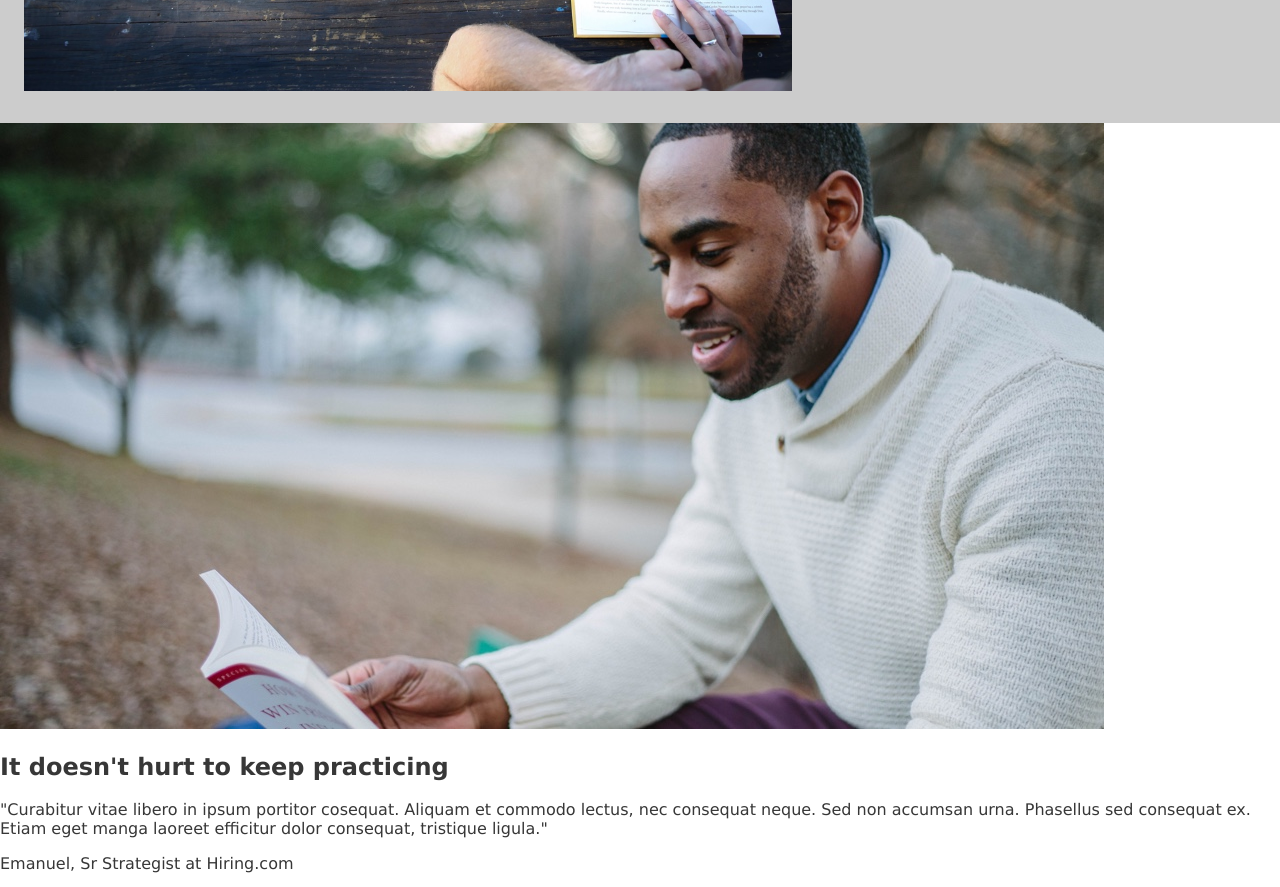
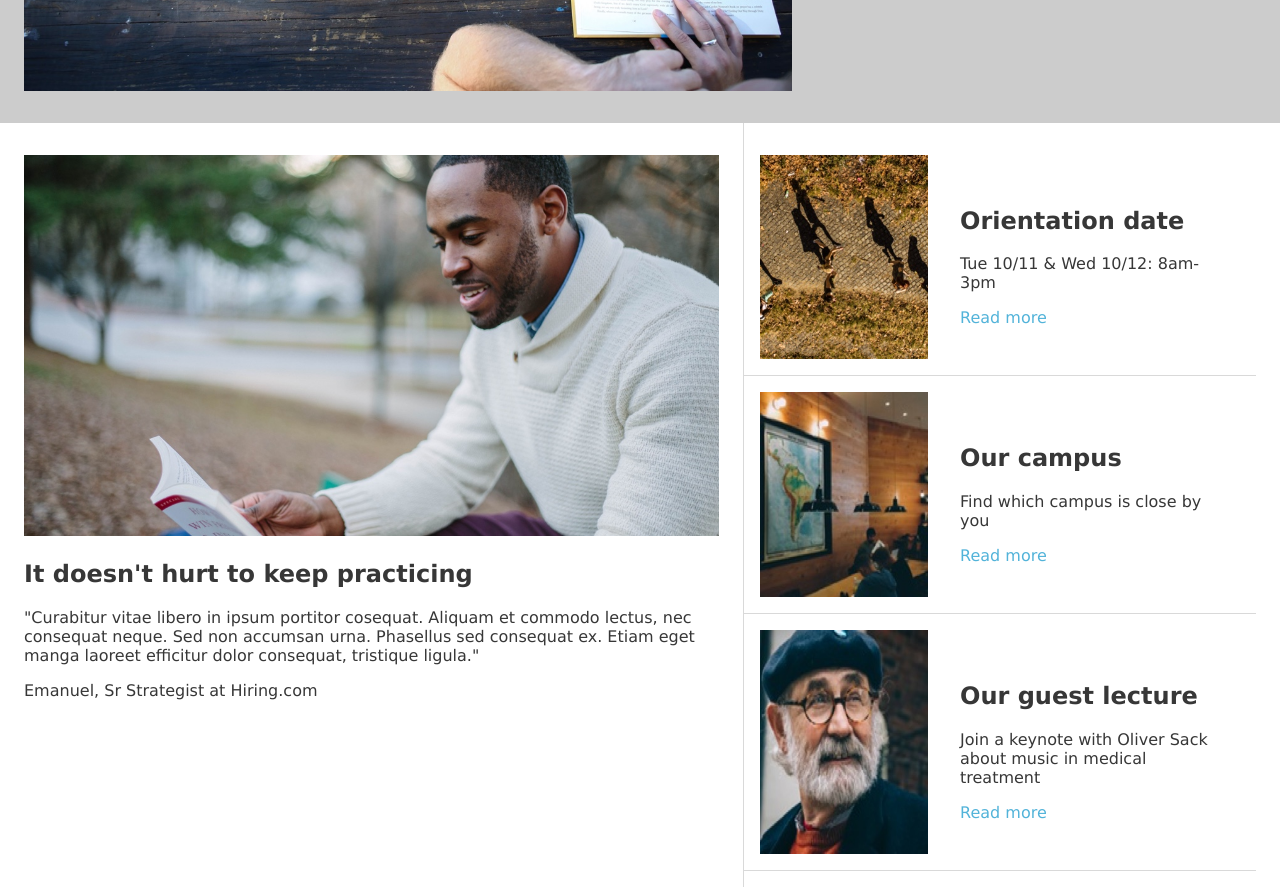
Before and after one commit to ddiegoep/ColmarAcademy, a plain HTML site: page index.html in a window 1280 px wide. Shown: the part 560-1447 px from the top of the page. Drawn offline with Linux system fonts and the light colour scheme.

Commit message:
Finish main section

```diff
--- a/index.html
+++ b/index.html
@@ -31,26 +31,40 @@
         </div>
     </section>
     <section id="main">
+        <div id="mainleft">
             <img src="resources\images\information-main.jpg" alt="Photo of a man reading outdoors">
             <h1>It doesn't hurt to keep practicing</h1>
-        <p>"Curabitur vitae libero in ipsum portitor cosequat. Aliquam et commodo lectus, nec consequat neque. Sed non
+            <p>"Curabitur vitae libero in ipsum portitor cosequat. Aliquam et commodo lectus, nec consequat neque. Sed
+                non
                 accumsan urna. Phasellus sed consequat ex. Etiam eget manga laoreet efficitur dolor consequat, tristique
                 ligula."</p>
             <p>Emanuel, Sr Strategist at Hiring.com</p>
+        </div>
+        <div id="mainright">
             <div class="container">
+                <img src="resources\images\information-orientation.jpg" alt="Photo of people walking through a path">
+                <div>
                     <h2>Orientation date </h2>
                     <p>Tue 10/11 & Wed 10/12: 8am-3pm</p>
                     <a href="#">Read more</a>
                 </div>
+            </div>
             <div class="container">
+                <img src="resources\images\information-campus.jpg" alt="Photo of the library">
+                <div>
                     <h2>Our campus</h2>
                     <p>Find which campus is close by you</p>
                     <a href="#">Read more</a>
                 </div>
+            </div>
             <div class="container">
+                <img src="resources\images\information-guest-lecture.jpg" alt="Photo of Oliver Sack">
+                <div>
                     <h2>Our guest lecture</h2>
                     <p>Join a keynote with Oliver Sack about music in medical treatment</p>
                     <a href="#">Read more</a>
+                </div>
+            </div>
         </div>
     </section>
     <section id="courses">
--- a/resources/css/style.css
+++ b/resources/css/style.css
@@ -84,3 +84,47 @@
 }
 
 /*main*/
+
+#main{
+    display: flex;
+    background-color: white;
+    width: 100%;
+}
+
+#mainleft{
+    padding: 2rem 1.5rem 2rem 1.5rem;
+    width: 60%;
+    border-right: 1px solid rgba(128,128,128,0.3);
+}
+
+#mainleft img{
+    max-width: 100%;
+}
+
+#mainright{
+    max-width: 40%;
+    height: auto;
+    padding: 1rem 1.5rem 1rem 0rem;
+}
+
+#mainright .container{
+    display: flex;
+    border-bottom: 1px solid rgba(128,128,128,0.3);
+    padding: 1rem;
+}
+
+#mainright .container img{
+    display: inline-flex;
+    max-width: 35%;
+}
+
+#mainright .container div{
+    max-width:65%;
+    align-items: center;
+    padding: 2rem;
+}
+
+#mainright .container div a{
+    text-decoration: none;
+    color: rgb(82, 179, 217);
+}
```
Lines whose indentation alone changed are shown as unchanged.
